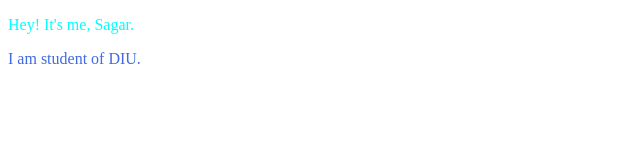
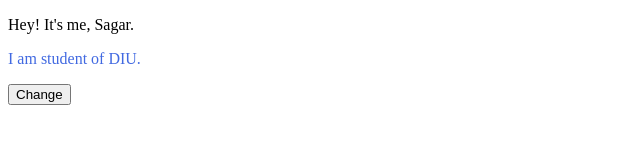
Before and after one commit to sagarhasan273/Web_work, a plain HTML site: page index.html in a window 1280 px wide. Shown: the whole page, without its empty margins (0-640 px from the left). Drawn offline with Linux system fonts and the light colour scheme.

Commit message:
JavaScript link up

```diff
--- /dev/null
+++ b/demo.js
@@ -0,0 +1,3 @@
+function myFunction(){
+    document.getElementById('para').innerHTML =  "Hello World!";
+}
--- a/index.html
+++ b/index.html
@@ -5,11 +5,12 @@
     <meta http-equiv="X-UA-Compatible" content="IE=edge">
     <meta name="viewport" content="width=device-width, initial-scale=1.0">
     <link rel="stylesheet" href="style.css">
+    <script src="demo.js"></script>
     <title>Document</title>
 </head>
 <body>
-    <p id="name">Hey! It's me, Sagar.</p>
+    <p id="para">Hey! It's me, Sagar.</p>
     <p class="profession">I am student of DIU.</p>
-
+    <button onclick="myFunction()">Change</button>
 </body>
 </html>
```
